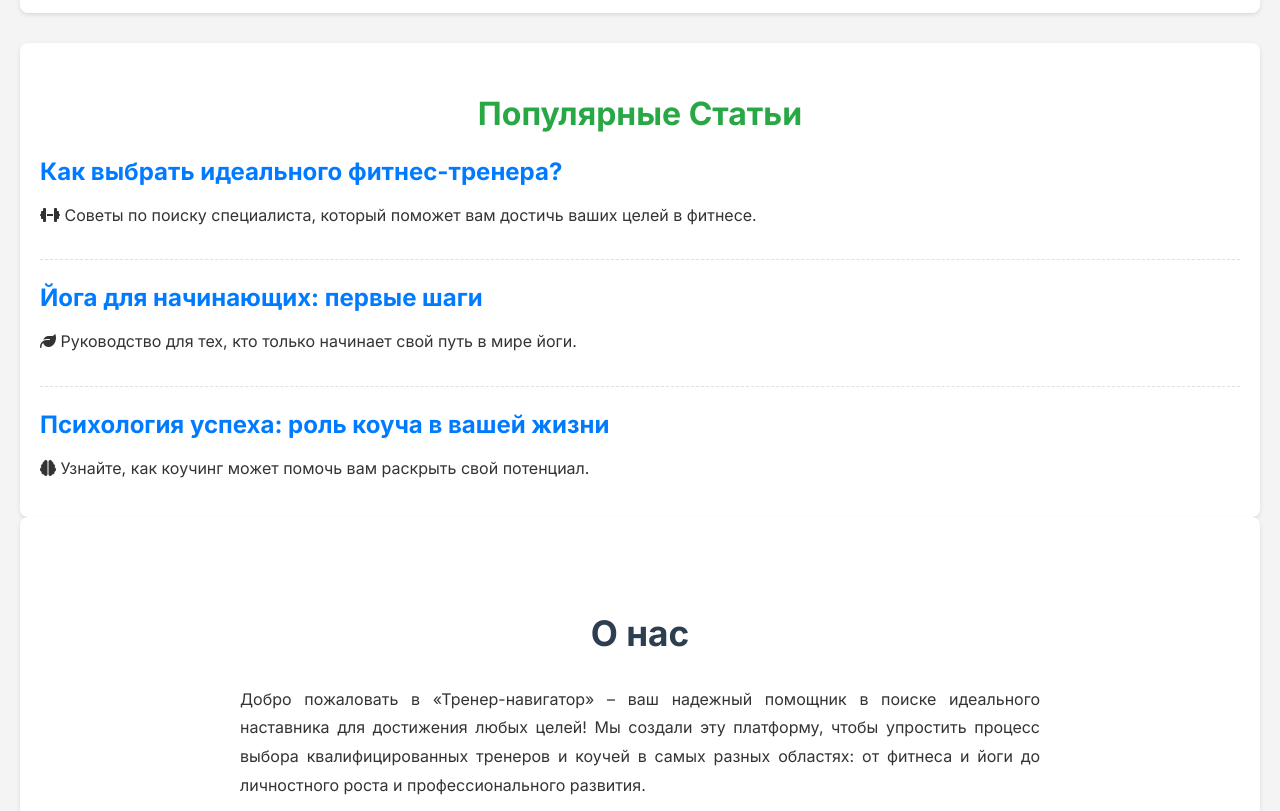
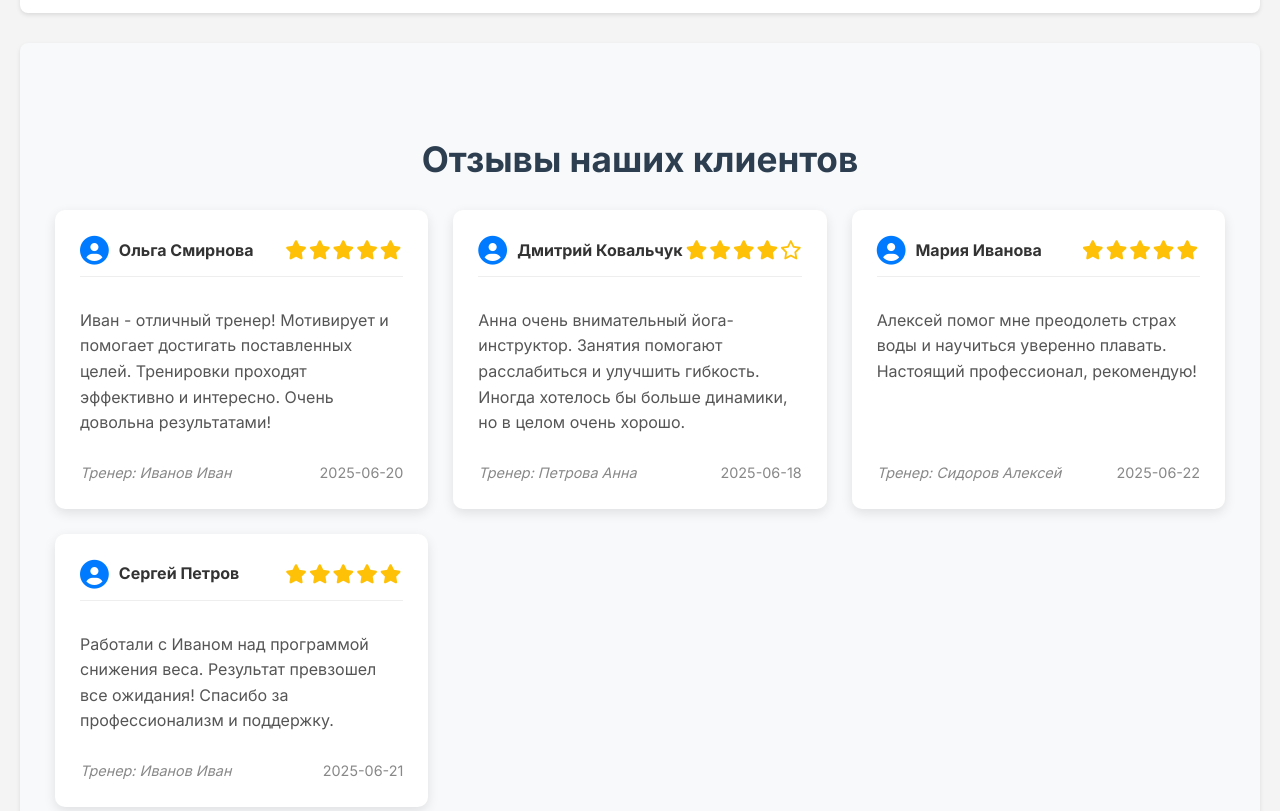
Before and after one commit to N1nJaKka/project_1-main, a plain HTML site: page index.html in a window 1280 px wide. Shown: the part 1360-2171 px from the top of the page. Drawn offline with Linux system fonts and the light colour scheme.

Commit message:
feat: Добавлен раздел отзывов и обновлены все файлы, удалены комментарии
- Добавлены тестовые данные отзывов в data.json.
- В index.html добавлена секция для отображения отзывов и ссылка на нее в навигации.
- В styles.css добавлены стили для оформления раздела отзывов.
- В scripts.js реализована логика для загрузки и динамического рендеринга отзывов.
- Удалены все комментарии из index.html, styles.css, и scripts.js для соответствия формату сдачи.

```diff
--- a/data.json
+++ b/data.json
@@ -42,5 +42,37 @@
     "rating": 4.6,
     "image": "images/ChatGPT Image 20 июн. 2025 г., 16_20_02.png",
     "description": "Елена - коуч по личностному росту и развитию. Помогает клиентам ставить цели, разрабатывать стратегии и преодолевать препятствия на пути к успеху."
+  },
+  {
+    "id": "review1",
+    "trainerId": "trainer1",
+    "userName": "Ольга Смирнова",
+    "rating": 5,
+    "date": "2025-06-20",
+    "text": "Иван - отличный тренер! Мотивирует и помогает достигать поставленных целей. Тренировки проходят эффективно и интересно. Очень довольна результатами!"
+  },
+  {
+    "id": "review2",
+    "trainerId": "trainer2",
+    "userName": "Дмитрий Ковальчук",
+    "rating": 4,
+    "date": "2025-06-18",
+    "text": "Анна очень внимательный йога-инструктор. Занятия помогают расслабиться и улучшить гибкость. Иногда хотелось бы больше динамики, но в целом очень хорошо."
+  },
+  {
+    "id": "review3",
+    "trainerId": "trainer3",
+    "userName": "Мария Иванова",
+    "rating": 5,
+    "date": "2025-06-22",
+    "text": "Алексей помог мне преодолеть страх воды и научиться уверенно плавать. Настоящий профессионал, рекомендую!"
+  },
+  {
+    "id": "review4",
+    "trainerId": "trainer1",
+    "userName": "Сергей Петров",
+    "rating": 5,
+    "date": "2025-06-21",
+    "text": "Работали с Иваном над программой снижения веса. Результат превзошел все ожидания! Спасибо за профессионализм и поддержку."
   }
 ]
--- a/index.html
+++ b/index.html
@@ -33,6 +33,7 @@
         <nav class="header__navigation">
           <ul class="header__navigation-list">
             <li class="header__navigation-item"><a href="#trainers" class="header__navigation-link">Тренеры</a></li>
+            <li class="header__navigation-item"><a href="#reviews" class="header__navigation-link">Отзывы</a></li>
             <li class="header__navigation-item"><a href="#popular-articles" class="header__navigation-link">Статьи</a></li>
             <li class="header__navigation-item"><a href="#about" class="header__navigation-link">О нас</a></li>
             <li class="header__navigation-item"><a href="#contact" class="header__navigation-link">Контакты</a></li>
@@ -109,6 +110,13 @@
         </ul>
       </section>
 
+      <section id="reviews" class="reviews section-padding">
+        <h2 class="reviews__heading">Отзывы наших клиентов</h2>
+        <div class="reviews-container" id="reviews-container">
+
+        </div>
+      </section>
+
       <section id="popular-articles" class="articles">
         <h2 class="articles__heading">Популярные Статьи</h2>
         <div id="articles-container">
--- a/js/scripts.js
+++ b/js/scripts.js
@@ -65,43 +65,47 @@ document.addEventListener('DOMContentLoaded', function() {
     const trainerCardsContainer = document.getElementById('trainer-cards-container');
     const trainerTitlesList = document.getElementById('trainer-titles-list');
     let allTrainerCardsData = [];
+    let allReviewsData = [];
 
-    // Эта функция не будет использоваться, так как изображения теперь заданы в data.json
     async function generateImageForTrainer(trainerName, specialization) {
         const placeholderText = encodeURIComponent(trainerName.split(' ')[0] || 'Тренер');
         return `https://placehold.co/150x150/ef4444/ffffff?text=${placeholderText}`;
     }
 
-    async function loadTrainers() {
-        console.log("Начинаем загрузку данных о тренерах...");
+    async function loadData() {
+        console.log("Начинаем загрузку данных...");
         try {
-            // Исправленный путь к data.json для локальной работы (одна папка вверх от js/)
             const response = await fetch('../data.json');
             if (!response.ok) {
-                // В случае локального доступа fetch.ok может быть false, но данные могут быть прочитаны
-                // Для локальных файлов ERR_FILE_NOT_FOUND и CORS могут быть проблемой,
-                // поэтому важно запускать через Live Server.
                 console.warn("Ошибка при загрузке data.json: Проверьте путь и запуск через локальный сервер.", response.status, response.statusText);
-                // Попробуем прочитать тело ответа, даже если !response.ok
                 try {
-                    allTrainerCardsData = await response.json();
-                    console.log("Данные загружены, несмотря на !response.ok (возможно, из-за CORS/file:// протокола):", allTrainerCardsData);
+                    const data = await response.json();
+                    allTrainerCardsData = data.filter(item => item.id.startsWith('trainer'));
+                    allReviewsData = data.filter(item => item.id.startsWith('review'));
+                    console.log("Данные загружены, несмотря на !response.ok:", { allTrainerCardsData, allReviewsData });
                 } catch (jsonError) {
                     throw new Error(`Не удалось распарсить JSON: ${jsonError.message}`);
                 }
             } else {
-                allTrainerCardsData = await response.json();
-                console.log("Данные успешно загружены из data.json:", allTrainerCardsData);
+                const data = await response.json();
+                allTrainerCardsData = data.filter(item => item.id.startsWith('trainer'));
+                allReviewsData = data.filter(item => item.id.startsWith('review'));
+                console.log("Данные успешно загружены из data.json:", { allTrainerCardsData, allReviewsData });
             }
 
             await renderTrainerCards(allTrainerCardsData);
             extractAndDisplayTrainerTitles(allTrainerCardsData);
             initializeSwiper();
+            renderReviews(allReviewsData, allTrainerCardsData);
 
         } catch (error) {
-            console.error("Критическая ошибка при загрузке или обработке данных о тренерах:", error);
+            console.error("Критическая ошибка при загрузке или обработке данных:", error);
             if (trainerCardsContainer) {
                 trainerCardsContainer.innerHTML = `<p>Не удалось загрузить информацию о тренерах. Пожалуйста, попробуйте позже. Ошибка: ${error.message}</p>`;
+            }
+            const reviewsContainer = document.getElementById('reviews-container');
+            if (reviewsContainer) {
+                reviewsContainer.innerHTML = `<p>Не удалось загрузить информацию об отзывах. Пожалуйста, попробуйте позже. Ошибка: ${error.message}</p>`;
             }
         }
     }
@@ -129,7 +133,6 @@ document.addEventListener('DOMContentLoaded', function() {
             trainerCard.setAttribute('data-experience', trainer.experience);
 
             let imageUrl = trainer.image;
-            // Если изображение не указано в data.json или путь некорректен, используем заглушку
             if (!imageUrl) {
                 const placeholderText = encodeURIComponent(trainer.name.split(' ')[0] || 'Тренер');
                 imageUrl = `https://placehold.co/150x150/ef4444/ffffff?text=${placeholderText}`;
@@ -175,6 +178,57 @@ document.addEventListener('DOMContentLoaded', function() {
             trainerTitlesList.appendChild(listItem);
         }
         console.log("Список имен тренеров обновлен.");
+    }
+
+    const reviewsContainer = document.getElementById('reviews-container');
+
+    function renderReviews(reviews, trainers) {
+        if (!reviewsContainer) {
+            console.error("Элемент reviews-container не найден.");
+            return;
+        }
+
+        reviewsContainer.innerHTML = '';
+        console.log("Рендеринг отзывов. Количество:", reviews.length);
+
+        if (reviews.length === 0) {
+            reviewsContainer.innerHTML = '<p>Отзывов пока нет.</p>';
+            return;
+        }
+
+        reviews.forEach(review => {
+            const trainer = trainers.find(t => t.id === review.trainerId);
+            const trainerName = trainer ? trainer.name : 'Неизвестный тренер';
+
+            const reviewCard = document.createElement('div');
+            reviewCard.classList.add('review-card');
+
+            let starsHtml = '';
+            for (let i = 0; i < 5; i++) {
+                if (i < review.rating) {
+                    starsHtml += '<i class="fas fa-star"></i>';
+                } else {
+                    starsHtml += '<i class="far fa-star"></i>';
+                }
+            }
+
+            reviewCard.innerHTML = `
+                <div class="review-card__header">
+                    <div class="review-card__user-info">
+                        <i class="fas fa-user-circle review-card__user-icon"></i>
+                        <span class="review-card__user-name">${review.userName}</span>
+                    </div>
+                    <div class="review-card__rating">${starsHtml}</div>
+                </div>
+                <p class="review-card__text">${review.text}</p>
+                <div class="review-card__footer">
+                    <span class="review-card__trainer-name">Тренер: ${trainerName}</span>
+                    <span class="review-card__date">${review.date}</span>
+                </div>
+            `;
+            reviewsContainer.appendChild(reviewCard);
+        });
+        console.log("Рендеринг отзывов завершен.");
     }
 
     const popularArticlesContainer = document.getElementById('articles-container');
@@ -243,17 +297,15 @@ document.addEventListener('DOMContentLoaded', function() {
     let mySwiper;
 
     function initializeSwiper() {
-        // Проверяем, существует ли уже экземпляр Swiper
         if (mySwiper) {
-            mySwiper.destroy(true, true); // Уничтожаем существующий экземпляр
-            mySwiper = null; // Сбрасываем ссылку
+            mySwiper.destroy(true, true);
+            mySwiper = null;
             console.log("Существующий экземпляр Swiper уничтожен.");
         }
 
-        // Инициализируем Swiper только если есть карточки тренеров и swiper-container существует
         const swiperContainer = document.querySelector('.swiper-container');
         if (swiperContainer && trainerCardsContainer && trainerCardsContainer.children.length > 0) {
-            mySwiper = new Swiper(swiperContainer, { // Передаем элемент, а не селектор повторно
+            mySwiper = new Swiper(swiperContainer, {
                 loop: true,
                 slidesPerView: 1,
                 spaceBetween: 20,
@@ -265,9 +317,6 @@ document.addEventListener('DOMContentLoaded', function() {
                     nextEl: '.swiper-button-next',
                     prevEl: '.swiper-button-prev',
                 },
-                // scrollbar: { // Закомментировано, если скроллбар не нужен
-                //     el: '.swiper-scrollbar',
-                // },
                 breakpoints: {
                     640: {
                         slidesPerView: 2,
@@ -278,8 +327,8 @@ document.addEventListener('DOMContentLoaded', function() {
                         spaceBetween: 40
                     }
                 },
-                observer: true, // Включаем observer
-                observeParents: true // Включаем observeParents
+                observer: true,
+                observeParents: true
             });
             console.log("Swiper инициализирован.");
         } else {
@@ -291,19 +340,17 @@ document.addEventListener('DOMContentLoaded', function() {
     if (searchButton) {
         searchButton.addEventListener('click', function(event) {
             console.log("Кнопка поиска нажата (логика пока не реализована).");
-            // Логика поиска, если она будет добавлена
         });
     }
 
     if (applyFiltersButton) {
         applyFiltersButton.addEventListener('click', function(event) {
-            event.preventDefault(); // Предотвращаем отправку формы по умолчанию
+            event.preventDefault();
             console.log("Кнопка 'Применить фильтры' нажата. Применяем фильтры...");
 
             const selectedSpecialization = specializationSelect ? specializationSelect.value : '';
             const selectedExperience = Array.from(experienceFilters).find(radio => radio.checked)?.value || 'any';
             const selectedLocation = locationFilter ? locationFilter.value : '';
-            // Проверяем, что значение не пустая строка перед парсингом
             const minCost = costMinFilter && costMinFilter.value !== '' ? parseFloat(costMinFilter.value) : 0;
             const maxCost = costMaxFilter && costMaxFilter.value !== '' ? parseFloat(costMaxFilter.value) : Infinity;
 
@@ -315,23 +362,14 @@ document.addEventListener('DOMContentLoaded', function() {
             console.log("  Максимальная стоимость:", maxCost);
 
             const filteredTrainers = allTrainerCardsData.filter(trainer => {
-                // console.log("  Проверяем тренера:", trainer.name); // Закомментировано для меньшего спама в консоли
-
                 const matchesSpecialization = selectedSpecialization === '' || trainer.specialization.includes(selectedSpecialization);
-                // console.log("    matchesSpecialization:", matchesSpecialization, "(Выбрано:", selectedSpecialization, ", Тренер:", trainer.specialization, ")");
-
                 const matchesLocation = selectedLocation === '' || trainer.location === selectedLocation;
-                // console.log("    matchesLocation:", matchesLocation, "(Выбрано:", selectedLocation, ", Тренер:", trainer.location, ")");
-
                 const matchesCost = trainer.cost >= minCost && trainer.cost <= maxCost;
-                // console.log("    matchesCost:", matchesCost, "(Мин:", minCost, ", Макс:", maxCost, ", Тренер:", trainer.cost, ")");
 
                 let matchesExperience = true;
                 if (selectedExperience !== 'any') {
-                    // Используем регулярное выражение для более надежного извлечения числа из строки "N лет"
                     const trainerExpValueMatch = trainer.experience.match(/\d+/);
                     const trainerExpYears = trainerExpValueMatch ? parseInt(trainerExpValueMatch[0], 10) : 0;
-                    // console.log("    Опыт тренера (парсинг):", trainer.experience, "->", trainerExpYears, "лет");
 
                     if (selectedExperience === '1-3') {
                         matchesExperience = (trainerExpYears >= 1 && trainerExpYears <= 3);
@@ -341,16 +379,12 @@ document.addEventListener('DOMContentLoaded', function() {
                         matchesExperience = (trainerExpYears >= 5);
                     }
                 }
-                // console.log("    matchesExperience:", matchesExperience, "(Выбрано:", selectedExperience, ")");
-
-                const finalMatch = matchesSpecialization && matchesLocation && matchesCost && matchesExperience;
-                // console.log("    Финальный результат для", trainer.name, ":", finalMatch);
-                return finalMatch;
+                return matchesSpecialization && matchesLocation && matchesCost && matchesExperience;
             });
 
             console.log("Отфильтрованные тренеры. Количество:", filteredTrainers.length, filteredTrainers);
             renderTrainerCards(filteredTrainers);
-            initializeSwiper(); // Повторная инициализация Swiper после фильтрации
+            initializeSwiper();
         });
     }
 
@@ -407,6 +441,6 @@ document.addEventListener('DOMContentLoaded', function() {
         }
     });
 
-    loadTrainers();
+    loadData();
     renderPopularArticles();
 });
--- a/styles/styles.css
+++ b/styles/styles.css
@@ -153,3 +153,100 @@
   margin-top: 25px;
   margin-bottom: 15px;
 }
+
+.reviews {
+  background-color: #f8f9fa;
+}
+
+.reviews__heading {
+  text-align: center;
+  color: #2c3e50;
+  margin-bottom: 30px;
+  font-size: 2.2rem;
+}
+
+.reviews-container {
+  display: grid;
+  grid-template-columns: repeat(auto-fit, minmax(300px, 1fr));
+  gap: 25px;
+  max-width: 1200px;
+  margin: 0 auto;
+  padding: 0 15px;
+}
+
+.review-card {
+  background-color: #ffffff;
+  border-radius: 10px;
+  box-shadow: 0 4px 12px rgba(0, 0, 0, 0.1);
+  padding: 25px;
+  display: flex;
+  flex-direction: column;
+  justify-content: space-between;
+  transition: transform 0.3s ease, box-shadow 0.3s ease;
+}
+
+.review-card:hover {
+  transform: translateY(-5px);
+  box-shadow: 0 6px 16px rgba(0, 0, 0, 0.15);
+}
+
+.review-card__header {
+  display: flex;
+  justify-content: space-between;
+  align-items: center;
+  margin-bottom: 15px;
+  border-bottom: 1px solid #eee;
+  padding-bottom: 10px;
+}
+
+.review-card__user-info {
+  display: flex;
+  align-items: center;
+  gap: 10px;
+}
+
+.review-card__user-icon {
+  color: #007bff;
+  font-size: 1.8rem;
+}
+
+.review-card__user-name {
+  font-weight: bold;
+  color: #333;
+}
+
+.review-card__rating {
+  color: #ffc107;
+  font-size: 1.2rem;
+}
+
+.review-card__rating .fas.fa-star {
+  margin-right: 2px;
+}
+
+.review-card__text {
+  font-size: 1rem;
+  line-height: 1.6;
+  color: #555;
+  margin-bottom: 15px;
+  flex-grow: 1;
+}
+
+.review-card__footer {
+  display: flex;
+  justify-content: space-between;
+  align-items: center;
+  font-size: 0.9rem;
+  color: #888;
+  margin-top: 10px;
+}
+
+.review-card__trainer-name {
+  font-style: italic;
+}
+
+@media (max-width: 768px) {
+  .reviews-container {
+    grid-template-columns: 1fr;
+  }
+}
```
